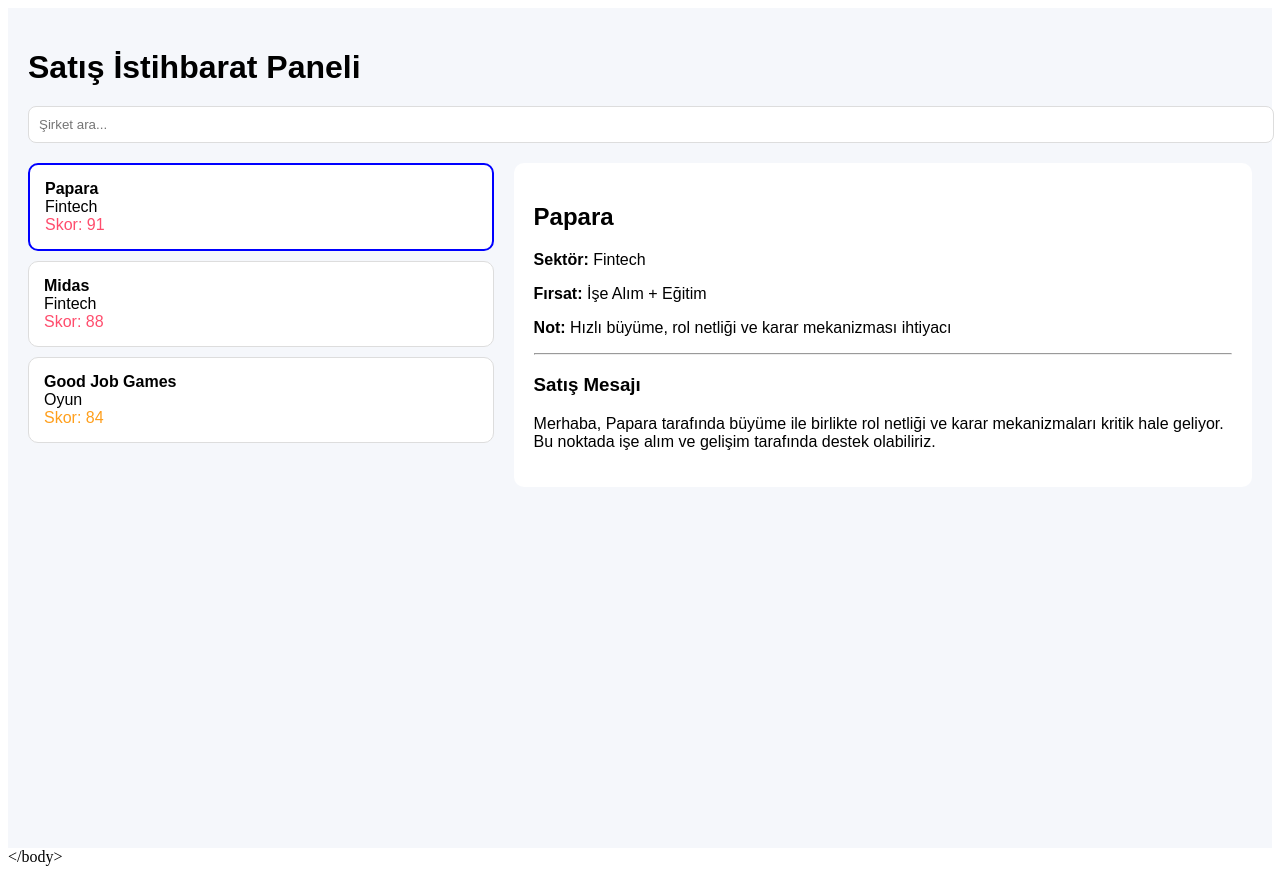
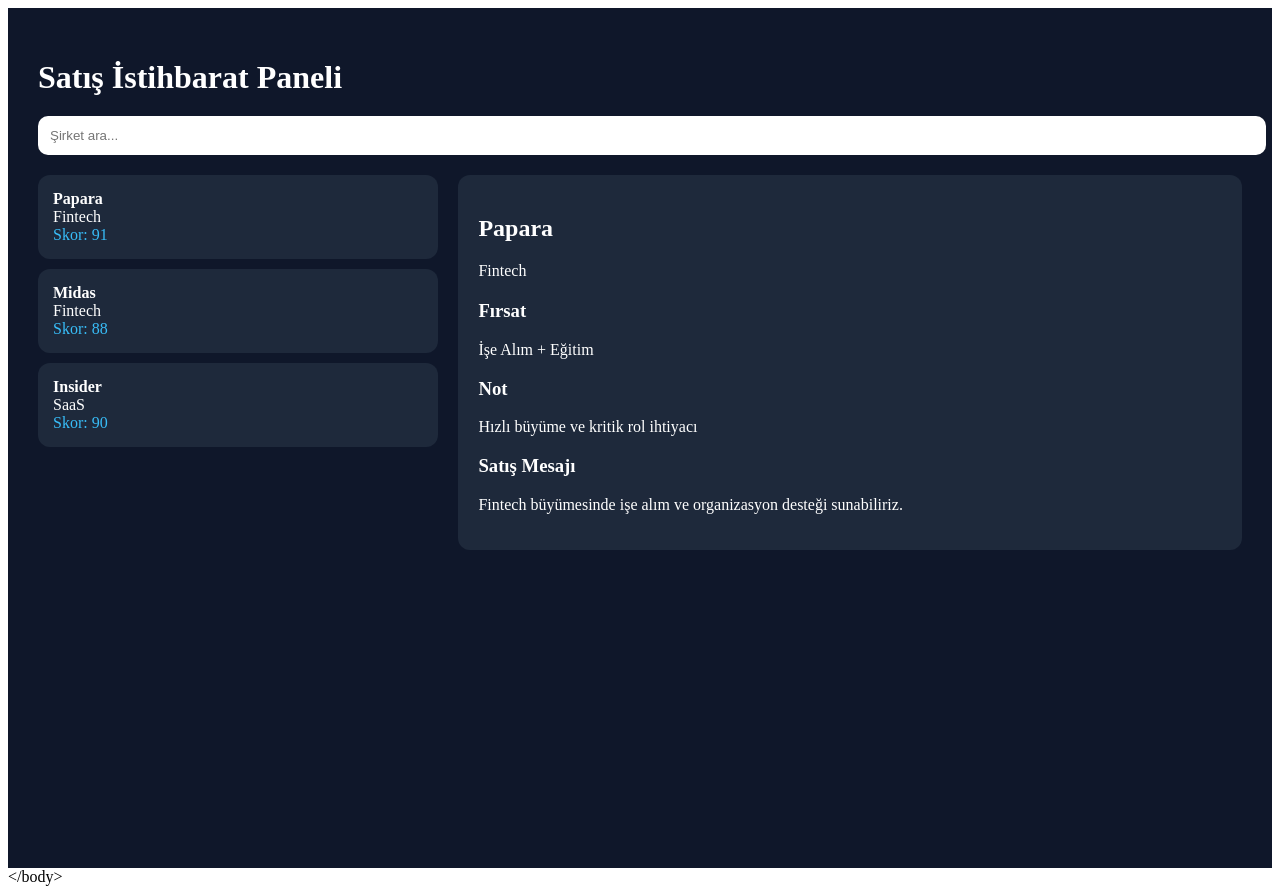
Before and after one commit to CansinDmn/satis-projesi, a React (Vite) app: page / in a window 1280 px wide. Built offline with nearby package versions, Linux system fonts and the light colour scheme.

Commit message:
Update App.jsx

```diff
--- a/src/App.jsx
+++ b/src/App.jsx
@@ -7,9 +7,8 @@
     sector: "Fintech",
     score: 91,
     opportunityType: "İşe Alım + Eğitim",
-    note: "Hızlı büyüme, rol netliği ve karar mekanizması ihtiyacı",
-    message:
-      "Merhaba, Papara tarafında büyüme ile birlikte rol netliği ve karar mekanizmaları kritik hale geliyor. Bu noktada işe alım ve gelişim tarafında destek olabiliriz."
+    note: "Hızlı büyüme ve kritik rol ihtiyacı",
+    message: "Fintech büyümesinde işe alım ve organizasyon desteği sunabiliriz."
   },
   {
     id: 2,
@@ -17,88 +16,86 @@
     sector: "Fintech",
     score: 88,
     opportunityType: "İşe Alım",
-    note: "Scale-up aşamasında kritik rol ihtiyacı",
-    message:
-      "Merhaba, Midas büyüme sürecinde kritik rollerin doğru konumlanması önemli hale geliyor. Bu noktada işe alım desteği sunabiliriz."
+    note: "Scale-up aşamasında ekip kurulumu",
+    message: "Kritik rollerin doğru konumlanması için destek olabiliriz."
   },
   {
     id: 3,
-    name: "Good Job Games",
-    sector: "Oyun",
-    score: 84,
-    opportunityType: "Eğitim",
-    note: "Orta kademe liderlik gelişimi kritik",
-    message:
-      "Merhaba, hızlı büyüyen ekiplerde liderlik ve delegasyon başlıkları kritik hale geliyor. Bu alanda gelişim çözümleri sunabiliriz."
+    name: "Insider",
+    sector: "SaaS",
+    score: 90,
+    opportunityType: "İşe Alım + Eğitim",
+    note: "Global büyüme",
+    message: "Global ekiplerde liderlik ve yapı kurma desteği sunuyoruz."
   }
 ];
 
-function scoreColor(score) {
-  if (score >= 85) return "#ff4d6d";
-  if (score >= 75) return "#ff9f1c";
-  return "#2ec4b6";
-}
-
 export default function App() {
+  const [selected, setSelected] = useState(companies[0]);
   const [query, setQuery] = useState("");
-  const [selected, setSelected] = useState(companies[0]);
 
   const filtered = useMemo(() => {
-    return companies.filter(
-      (c) =>
-        c.name.toLowerCase().includes(query.toLowerCase()) ||
-        c.sector.toLowerCase().includes(query.toLowerCase()) ||
-        c.opportunityType.toLowerCase().includes(query.toLowerCase())
+    return companies.filter((c) =>
+      c.name.toLowerCase().includes(query.toLowerCase())
     );
   }, [query]);
 
   return (
-    <div style={{ fontFamily: "Arial", padding: 20, background: "#f5f7fb", minHeight: "100vh" }}>
-      <h1 style={{ marginBottom: 20 }}>Satış İstihbarat Paneli</h1>
+    <div style={{ background: "#0f172a", color: "#fff", minHeight: "100vh", padding: 30 }}>
+      <h1 style={{ fontSize: 32, marginBottom: 20 }}>Satış İstihbarat Paneli</h1>
 
       <input
         placeholder="Şirket ara..."
         value={query}
         onChange={(e) => setQuery(e.target.value)}
         style={{
-          padding: 10,
+          padding: 12,
           width: "100%",
+          borderRadius: 10,
           marginBottom: 20,
-          borderRadius: 8,
-          border: "1px solid #ddd"
+          border: "none"
         }}
       />
 
       <div style={{ display: "flex", gap: 20 }}>
-        <div style={{ width: "40%" }}>
+        <div style={{ width: "35%" }}>
           {filtered.map((c) => (
             <div
               key={c.id}
               onClick={() => setSelected(c)}
               style={{
-                background: "#fff",
+                background: "#1e293b",
                 padding: 15,
+                borderRadius: 12,
                 marginBottom: 10,
-                borderRadius: 10,
-                cursor: "pointer",
-                border: selected.id === c.id ? "2px solid blue" : "1px solid #ddd"
+                cursor: "pointer"
               }}
             >
               <b>{c.name}</b>
               <div>{c.sector}</div>
-              <div style={{ color: scoreColor(c.score) }}>Skor: {c.score}</div>
+              <div style={{ color: "#38bdf8" }}>Skor: {c.score}</div>
             </div>
           ))}
         </div>
 
-        <div style={{ width: "60%", background: "#fff", padding: 20, borderRadius: 10 }}>
+        <div style={{ width: "65%", background: "#1e293b", padding: 20, borderRadius: 12 }}>
           <h2>{selected.name}</h2>
-          <p><b>Sektör:</b> {selected.sector}</p>
-          <p><b>Fırsat:</b> {selected.opportunityType}</p>
-          <p><b>Not:</b> {selected.note}</p>
-          <hr />
-          <h3>Satış Mesajı</h3>
-          <p>{selected.message}</p>
+          <p>{selected.sector}</p>
+
+          <div style={{ marginTop: 20 }}>
+            <h3>Fırsat</h3>
+            <p>{selected.opportunityType}</p>
+          </div>
+
+          <div>
+            <h3>Not</h3>
+            <p>{selected.note}</p>
+          </div>
+
+          <div>
+            <h3>Satış Mesajı</h3>
+            <p>{selected.message}</p>
+          </div>
         </div>
       </div>
     </div>
```
